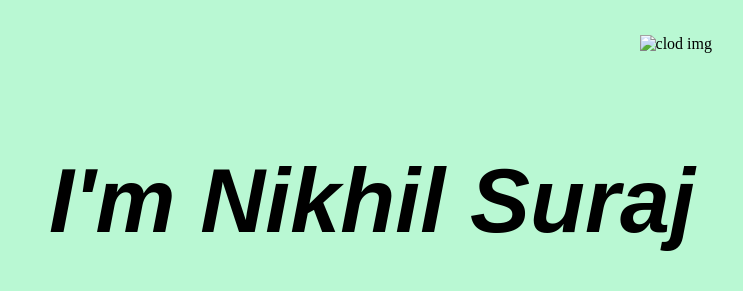
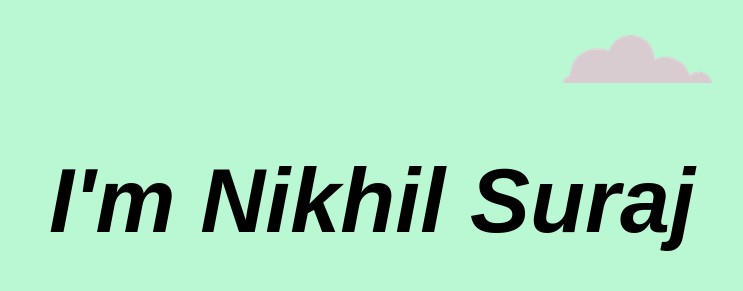
Before and after one commit to nikkisuraj26/nikhilsweb, a plain HTML site: page index.html in a window 1280 px wide. Shown: the top 291 px of the page, without its empty margins (268-1011 px from the left). Drawn offline with Linux system fonts and the light colour scheme.

Commit message:
Update index.html

```diff
--- a/index.html
+++ b/index.html
@@ -11,7 +11,7 @@
   </head>
   <body>
     <div class="top">
-    <img class="topcloud" src="images/cloud.png" alt="clod img">
+    <img class="topcloud" src="cloud.png" alt="clod img">
 <h1><em>I'm Nikhil Suraj</em></h1>
 <h2>
   a <span class="pro">pro</span>grammer
```
